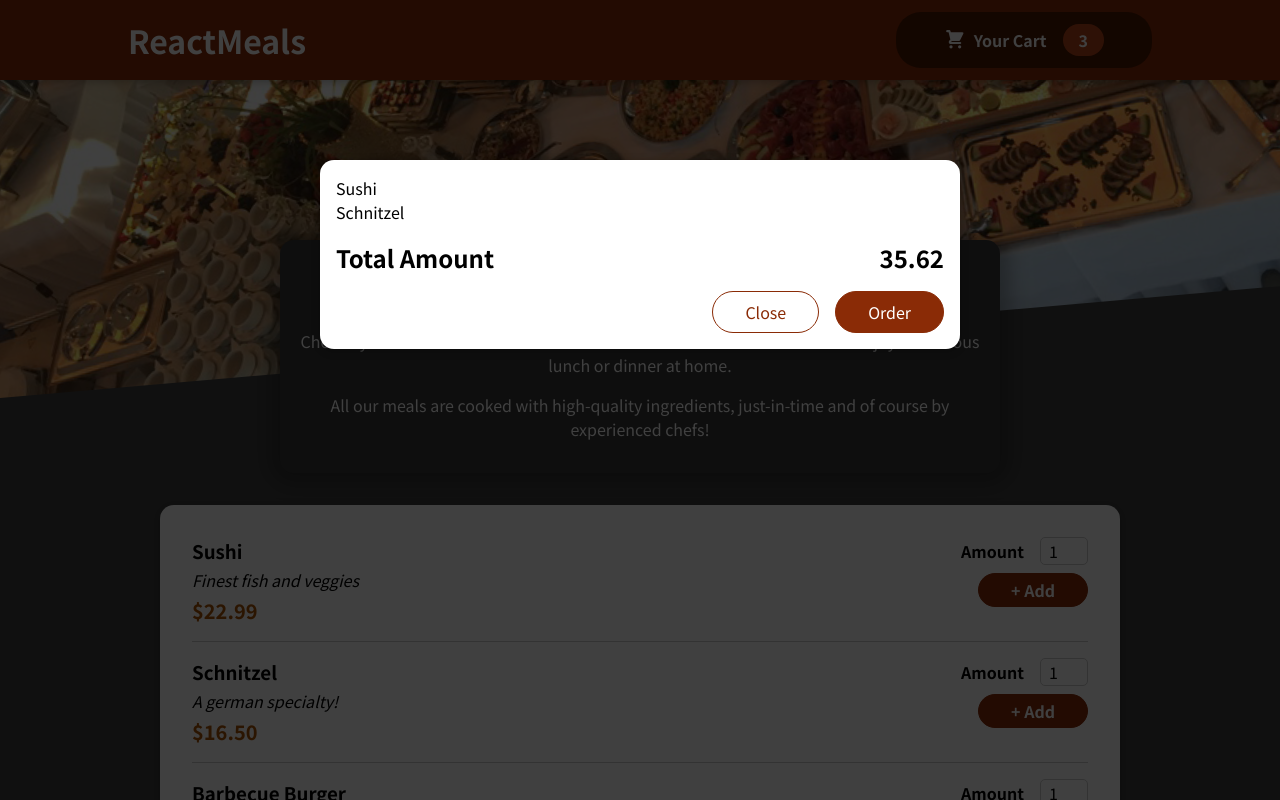
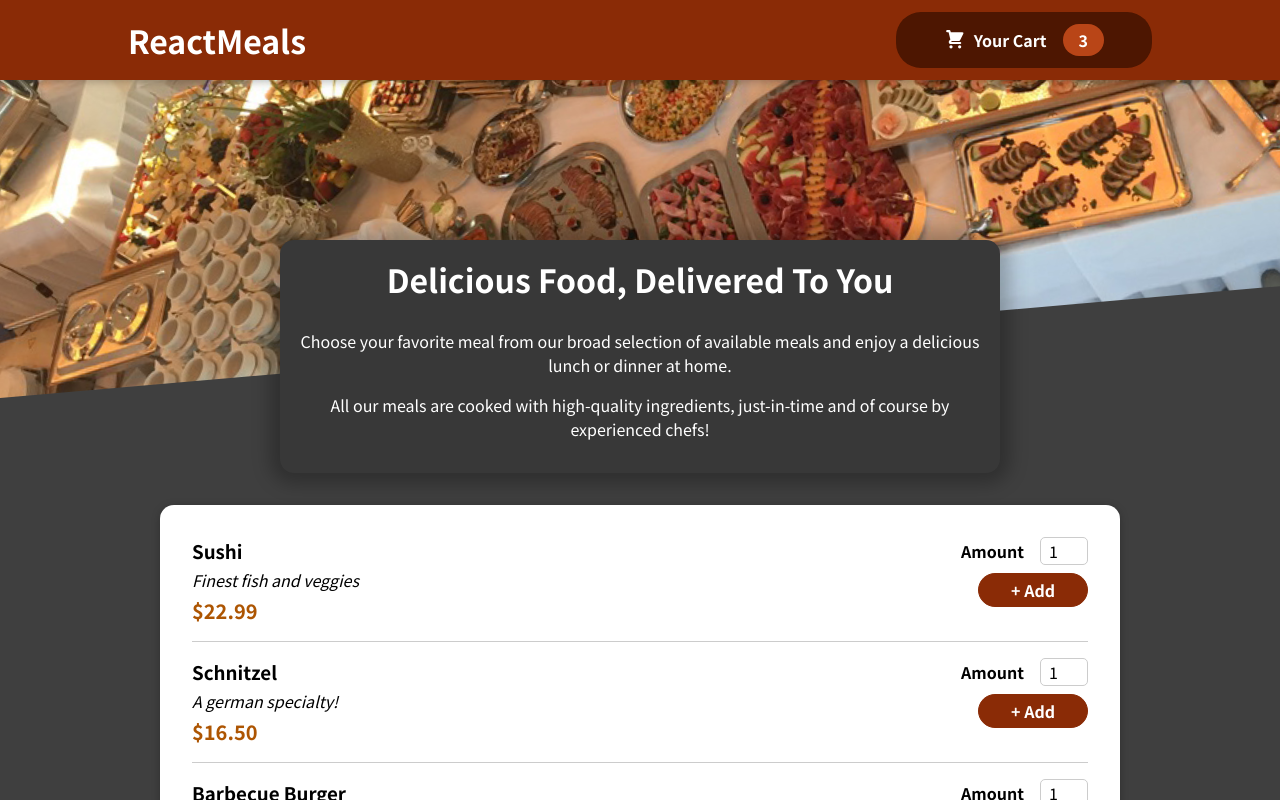
Before and after one commit to GingerBeardx/react-guide-food-app, a React (Create React App) app: page / in a window 1280 px wide. Shown: the top 800 px of the page. Built offline with nearby package versions, Linux system fonts and the light colour scheme.

Commit message:
Added modal open and close functionality

```diff
--- a/src/App.js
+++ b/src/App.js
@@ -1,11 +1,17 @@
-import React from "react";
+import React, { useState } from "react";
 import { Header, Meals, Cart } from "./components";
 
 function App() {
+  const [showCart, setShowCart] = useState(false);
+
+  const handleShowCart = () => {
+    setShowCart((prev) => !prev);
+  };
+
   return (
     <React.Fragment>
-      <Cart />
-      <Header />
+      {showCart && <Cart onClose={handleShowCart} />}
+      <Header onOpen={handleShowCart} />
       <main>
         <Meals />
       </main>
--- a/src/components/Cart/Cart.js
+++ b/src/components/Cart/Cart.js
@@ -8,14 +8,16 @@
   ].map((item) => <li>{item.name}</li>);
 
   return (
-    <Modal>
+    <Modal onClose={props.onClose}>
       <ul className={styles["cart-items"]}>{cartItems}</ul>
       <div className={styles.total}>
         <span>Total Amount</span>
         <span>35.62</span>
       </div>
       <div className={styles.actions}>
-        <button className={styles["button--alt"]}>Close</button>
+        <button className={styles["button--alt"]} onClick={props.onClose}>
+          Close
+        </button>
         <button className={styles.button}>Order</button>
       </div>
     </Modal>
--- a/src/components/Layout/Header.js
+++ b/src/components/Layout/Header.js
@@ -8,7 +8,7 @@
     <React.Fragment>
       <header className={styles.header}>
         <h1>ReactMeals</h1>
-        <HeaderCartButton />
+        <HeaderCartButton onOpen={props.onOpen} />
       </header>
       <div className={styles["main-image"]}>
         <img src={mealsImage} alt="A table full of fancy food" />
--- a/src/components/Layout/HeaderCartButton.js
+++ b/src/components/Layout/HeaderCartButton.js
@@ -4,7 +4,7 @@
 
 const HeaderCartButton = (props) => {
   return (
-    <button className={styles.button}>
+    <button className={styles.button} onClick={props.onOpen}>
       <span className={styles.icon}>
         <CartIcon />
       </span>
--- a/src/components/UI/Modal.js
+++ b/src/components/UI/Modal.js
@@ -3,7 +3,7 @@
 import styles from "./Modal.module.css";
 
 const Backdrop = (props) => {
-  return <div className={styles.backdrop} />;
+  return <div className={styles.backdrop} onClick={props.onClose} />;
 };
 
 const ModalOverlay = (props) => {
@@ -19,7 +19,10 @@
 const Modal = (props) => {
   return (
     <React.Fragment>
-      {ReactDOM.createPortal(<Backdrop />, portalElement)}
+      {ReactDOM.createPortal(
+        <Backdrop onClose={props.onClose} />,
+        portalElement
+      )}
       {ReactDOM.createPortal(
         <ModalOverlay>{props.children}</ModalOverlay>,
         portalElement
```
